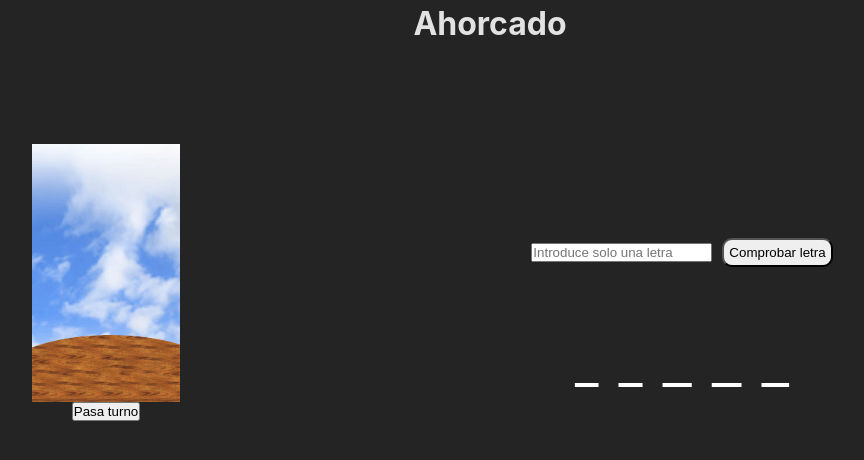
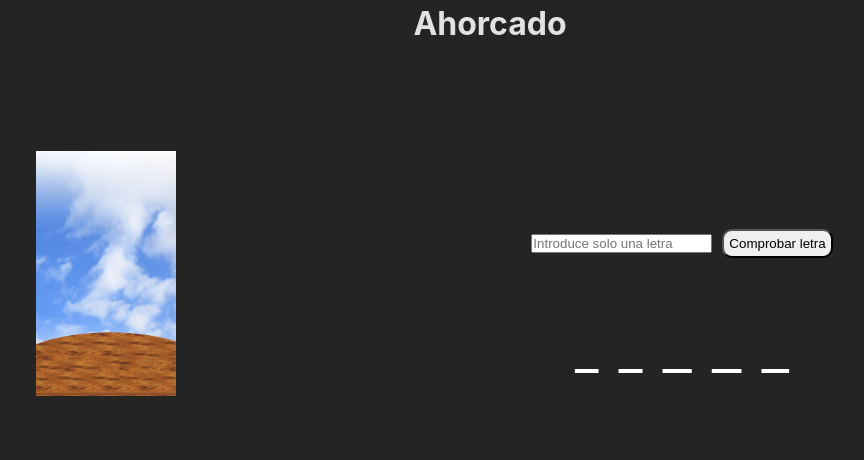
Before and after one commit to Alberto-Zapardiel-Fernandez/Ahorcado-React, a React (Vite) app: page / in a window 1280 px wide. Shown: the top 460 px of the page, without its empty margins (150-1014 px from the left). Built offline with nearby package versions, Linux system fonts and the light colour scheme.

Commit message:
Quito botón de prueba para pasar turno manualmente

```diff
--- a/src/App.jsx
+++ b/src/App.jsx
@@ -58,7 +58,6 @@ const App = () => {
       <div className='tablero'>
         <div className='imagen'>
           <Ahorcado imagen={revisaTurno(turno)}></Ahorcado>
-          <button onClick={() => setTurno(turno + 1)}>Pasa turno</button>
         </div>
         <div className='juego'>
           {letrasIntroducidas.length > 0 ? <LetrasIntroducidas>{letrasIntroducidas}</LetrasIntroducidas> : <p></p>}
```
